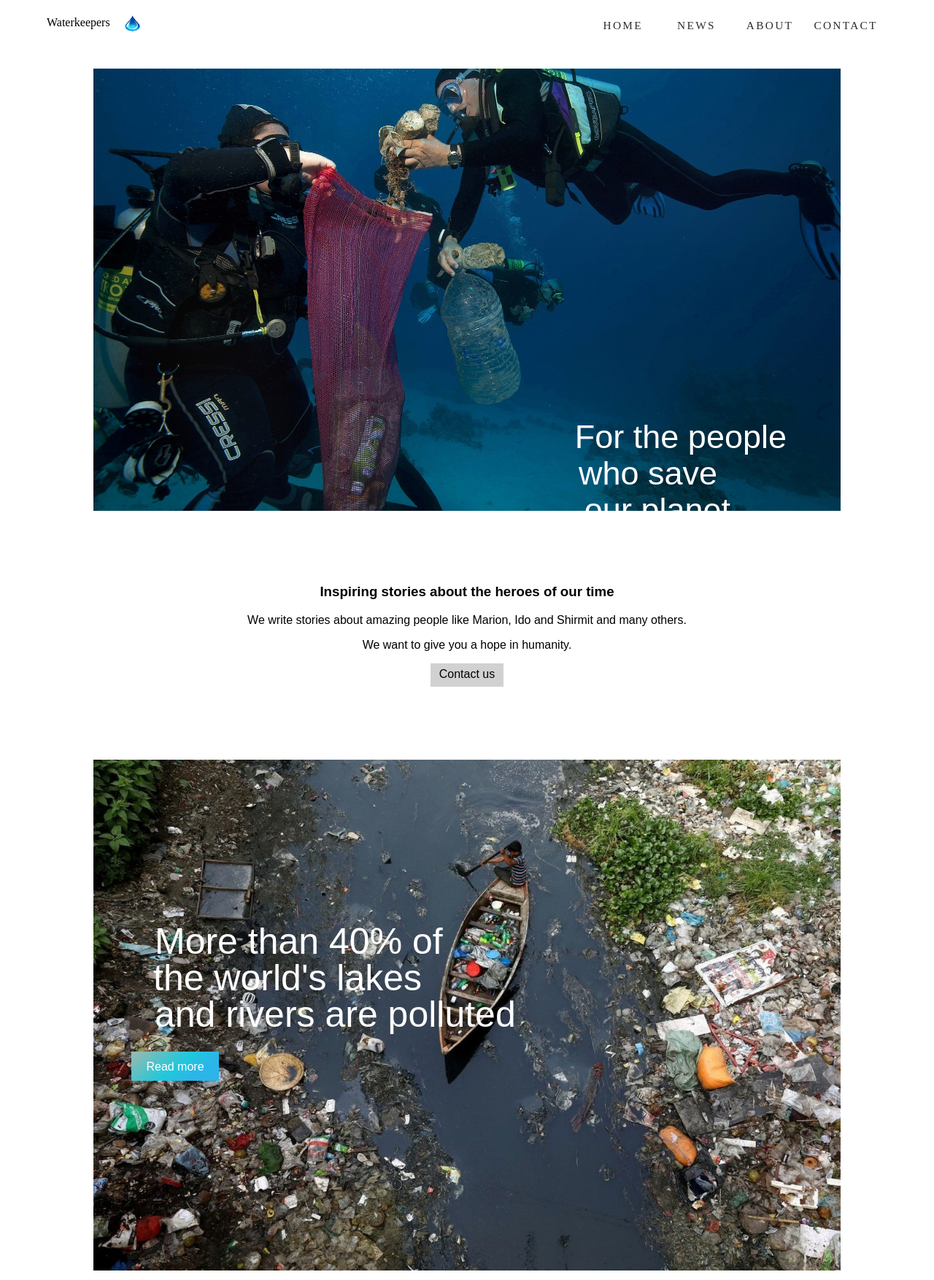
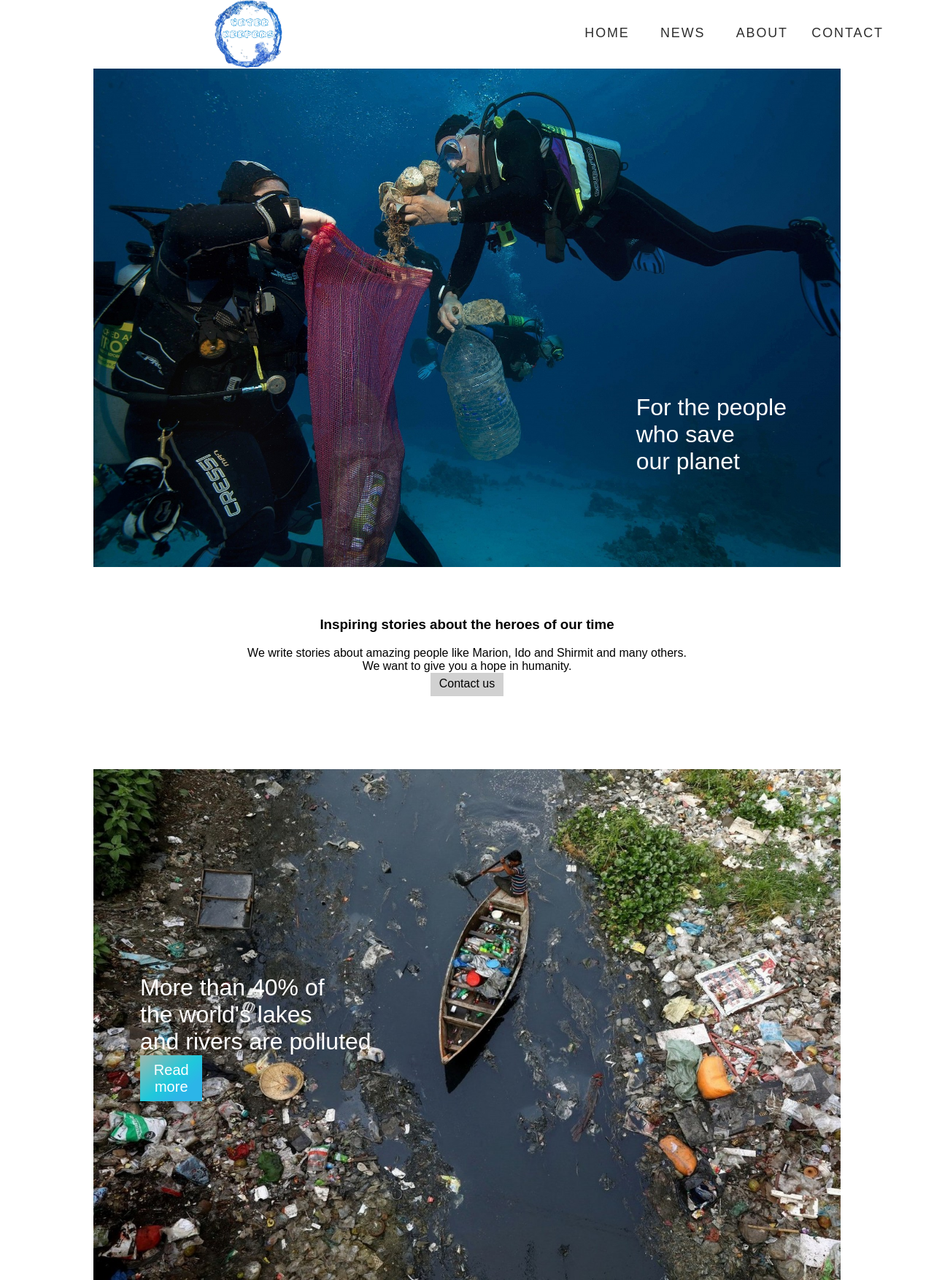
Before and after one commit to AGDinev18/Environmentally-Friendly, a plain HTML site: page Index.html in a window 1280 px wide. Shown: the top 1754 px of the page at 73% size. Drawn offline with Linux system fonts and the light colour scheme.

Commit message:
Height in % & selectors
Changed the height in % and reduced selectors

```diff
--- a/Index.html
+++ b/Index.html
@@ -1,38 +1,30 @@
 <!DOCTYPE html>
 <html>
-
 <head>
     <meta name="viewport" content="width=device-width, initial-scale=1.0">
     <link rel="stylesheet" href="style.css">
     <title>Waterkeepers</title>
     <!-- add icon link -->
-    <link rel="icon" href="pictures/logo.png" type="image/x-icon">
-
+    <link rel="icon" href="pictures/logo.jpg" type="image/x-icon">
 </head>
-
 <body>
-
     <!--NAV BAR-->
     <div class="header">
         <div class="nav">
-            <img class="logo" src="pictures/picnav.png">
+            <img class="logo" src="pictures/logo.jpg">
             <ul>
-                <li class="heading">
-                    <p class="headname">Waterkeepers</p>
-
-                </li>
                 <li>
-                    <a class="a a:after a:hover:after" class="active" href="contact.html">
+                    <a class="a a:after a:hover:after" style="margin-right: 10%;" href="contact.html">
                         Contact
                     </a>
                 </li>
                 <li>
-                    <a class="a a:after a:hover:after" href="#contact">
+                    <a class="a a:after a:hover:after" href="#about">
                         About
                     </a>
                 </li>
                 <li>
-                    <a class="a a:after a:hover:after" href="#about">
+                    <a class="a a:after a:hover:after" href="#news">
                         News
                     </a>
                 </li>
@@ -44,51 +36,45 @@
             </ul>
         </div>
     </div>
-    <center>
         <div class="div1">
             <center><img class="photo1" src="pictures/divers.jpg"></center>
-            <p class="p1">For the people</p>
-            <p class="p2">who save</p>
-            <p class="p3">our planet</p>
+            <div class="p1">
+            <p>For the people</p>
+            <p>who save</p>
+            <p>our planet</p>
         </div>
-    </center>
-    <center>
-        <h3 class="h3">Inspiring stories about the heroes of our time</h3>
+    </div>
+    <div class="div2">
         <center>
-            <p class="p9">We write stories about amazing people like Marion, Ido and Shirmit and many others. </p>
-            <p class="p9">We want to give you a hope in humanity.</p>
+            <h3>Inspiring stories about the heroes of our time</h3>
+            <p>We write stories about amazing people like Marion, Ido and Shirmit and many others. </p>
+            <p>We want to give you a hope in humanity.</p>
             <a class="none" href="contact.hmtl">
-                <center>
-
-                    <div class="contact">
-
-                        <p class="p8">Contact us</p>
-
-                    </div>
-
-                </center>
+                <div class="contact">
+                    <p class="p2">Contact us</p>
+                </div>
             </a>
-
         </center>
-    </center>
-    <center>
-        <div class="div2">
-            <center><img class="photo2" src="pictures/boyinboat.jpg"></center>
-            <p class="p4">More than 40% of</p>
-            <p class="p5">the world's lakes</p>
-            <p class="p6">and rivers are polluted</p>
+    </div>
+        <div class="div3">
+        <center>
+            <img class="photo2" src="pictures/boyinboat.jpg">
+        </center>
+            <div class="p3">
+            <p>More than 40% of</p>
+            <p>the world's lakes</p>
+            <p>and rivers are polluted</p>
             <a class="none" href="waterpollution.hmtl">
                 <div class="divbutton">
-                    <p class="p7">Read more</p>
+                    <center>
+                    <p class="p4">Read more</p>
+                </center>
                 </div>
             </a>
+            </div>
         </div>
-
-
-    </center>
     <center>
         <h2>Stories</h2>
     </center>
 </body>
-
 </html>
--- a/style.css
+++ b/style.css
@@ -1,28 +1,12 @@
 body,
 html {
     margin: 0;
-    font: "Times New Roman", Times, serif;
+    font-family: Arial, Helvetica, sans-serif;
 }
-
-
-/*Background*/
-
-.video-background {
-    position: absolute;
-    right: 0;
-    bottom: 0;
-    min-width: 100%;
-    min-height: 100%;
-    width: auto;
-    height: auto;
-    z-index: -100;
-}
-
 
 /*Header*/
 
 .header {
-    position: absolute;
     position: fixed;
     background-color: #fff;
     top: 0;
@@ -41,49 +25,38 @@ html {
     z-index: 3001;
 }
 
-.logo-name {
+.logo {
     position: absolute;
     top: 0;
-    right: 55%;
-    width: 45%;
+    left: 20%;
+    width: 8%;
     height: 100%;
     z-index: 3003;
 }
 
-.logo {
-    position: absolute;
-    top: 19px;
-    left: 100px;
-    width: 3%;
-    height: 30px;
-    z-index: 3003;
-}
-
-ul {
+div.header ul {
+    position: relative;
     padding: 0;
     list-style: none;
     display: table;
     width: 100%;
-    text-align: center;
-    margin-top: 1.1%;
+    top: 20%;
 }
 
-li {
+div.header li {
     position: relative;
     float: right;
     display: table-cell;
-    width: 7%;
+    width: 9%;
     height: 100%;
-    margin-top: 13px;
-    margin-right: 20px;
 }
 
 .a {
     color: rgb(46, 46, 46);
     text-transform: uppercase;
-    font-size: 1.2vw;
+    font-size: 1.4vw;
     text-decoration: none;
-    letter-spacing: 0.15em;
+    letter-spacing: 0.15vw;
     display: inline-block;
     position: relative;
 }
@@ -110,33 +83,31 @@ li {
     text-decoration: none;
 }
 
-.heading {
-    float: left;
+.div1 {
+    position: relative;
+    width: 100%;
+    height: 50%;
+    margin-top:6%;
 }
 
-.headname {
-    margin-top: -4px;
+.div2{
+position:relative;
+width:100%;
+height: 30%;
+margin-top:5%;
 }
 
-.div1 {
-    width: 100%;
-    height: 700px;
-}
-
-.div2 {
+.div3 {
     position: relative;
     width: 100%;
-    height: 700px;
+    height: 50%;
     margin-top: 100px;
     z-index: 1;
 }
 
 .divbutton {
     position: relative;
-    bottom: 320px;
-    right: 400px;
-    width: 120px;
-    height: 40px;
+    width: 27%;
     background-image: linear-gradient(141deg, #9fb8ad 0%, #1fc8db 51%, #2cb5e8 75%);
     z-index: 3;
 }
@@ -159,88 +130,45 @@ li {
     z-index: 2;
 }
 
+p{
+    margin-top: 0; margin-bottom: 0;
+}
+
 .p1 {
     position: absolute;
     bottom: 130px;
     right: 202px;
     color: white;
-    font-size: 45px;
+    font-size: 2.5vw;
     z-index: 2;
-    font-family: Arial, Helvetica, sans-serif;
+
 }
 
 .p2 {
-    position: absolute;
-    bottom: 80px;
-    right: 297px;
-    color: white;
-    font-size: 45px;
-    z-index: 2;
-    font-family: Arial, Helvetica, sans-serif;
+    color: black;
+    padding-top: 6px;
+
 }
 
 .p3 {
     position: absolute;
-    bottom: 30px;
-    right: 279px;
+    top: 40%;
+    left: 15%;
     color: white;
-    font-size: 45px;
-    z-index: 2;
-    font-family: Arial, Helvetica, sans-serif;
+    font-size: 2.5vw;
+    z-index: 3;
+
 }
 
-.p4 {
-    position: absolute;
-    top: 170px;
-    left: 212px;
+.p4{
     color: white;
-    font-size: 50px;
-    z-index: 3;
-    font-family: Arial, Helvetica, sans-serif;
+    padding-top: 10%;
+    padding-bottom: 10%;
+    padding-left:10%;
+    padding-right:10%;
+    font-size: 20px;
+
 }
-
-.p5 {
-    position: absolute;
-    top: 220px;
-    left: 210px;
-    color: white;
-    font-size: 50px;
-    z-index: 3;
-    font-family: Arial, Helvetica, sans-serif;
-}
-
-.p6 {
-    position: absolute;
-    top: 270px;
-    left: 212px;
-    color: white;
-    font-size: 50px;
-    z-index: 3;
-    font-family: Arial, Helvetica, sans-serif;
-}
-
-.p7 {
-    color: white;
-    padding-top: 12px;
-    font-size: 16px;
-    font-family: Arial, Helvetica, sans-serif;
-}
-
-.p8 {
-    color: black;
-    padding-top: 6px;
-    font-family: Arial, Helvetica, sans-serif;
-}
-
-.p9 {
-    font-family: Arial, Helvetica, sans-serif;
-}
-
-.h3 {
-    margin-top: 100px;
-    font-family: Arial, Helvetica, sans-serif;
-}
-
 
 /* vl tags add vertical lines*/
 
```
Also changed, not shown: pictures/logo.jpg (added), pictures/logo.png (deleted), pictures/picnav.png (deleted).
